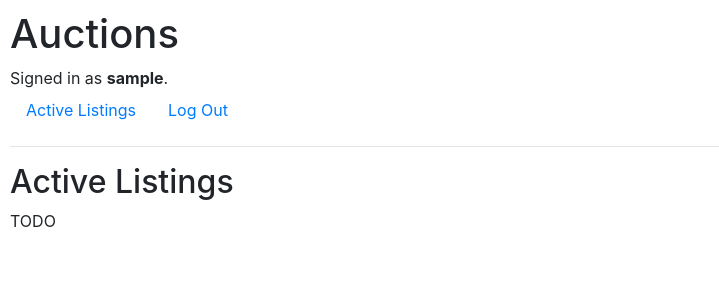
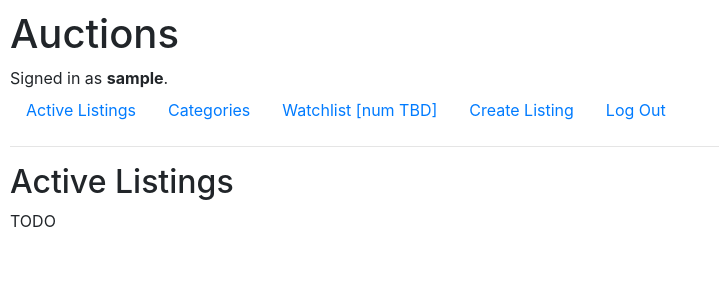
Before and after one commit to assafam/cs50w, a Django app: page / in a window 1280 px wide. Shown: the top 300 px of the page, without its empty margins (0-719 px from the left). Run offline with Django 3.2, Linux system fonts and the light colour scheme; the visitor is signed in with stand-in values (Sample User, id 1); parts of the project's set-up code (start-up, migrations or seed data) failed here and were passed over; some libraries are stand-ins or nearby versions.

Commit message:
Created models

```diff
--- a/commerce/auctions/models.py
+++ b/commerce/auctions/models.py
@@ -4,3 +4,26 @@ from django.db import models
 
 class User(AbstractUser):
     pass
+
+class Category(models.Model):
+    name = models.CharField(max_length=64)
+
+class Auction(models.Model):
+    title = models.CharField(max_length=256)
+    description = models.CharField(max_length=1024)
+    starting_bid = models.DecimalField(max_digits=10, decimal_places=2)
+    image_url = models.CharField(max_length=256)
+    category = models.ForeignKey(Category, on_delete=models.SET_NULL, blank=True, null=True, related_name="auctions")
+    creation_time = models.DateTimeField
+    created_by = models.ForeignKey(User, on_delete=models.CASCADE, related_name="auctions_created")
+    watchers = models.ManyToManyField(User, on_delete=models.CASCADE, related_name="auction_watchlist")
+
+class Bid(models.Model):
+    auction = models.ForeignKey(Auction, on_delete=models.CASCADE, related_name="bids")
+    user = models.ForeignKey(User, on_delete=models.CASCADE)
+    bid = models.DecimalField(max_digits=10, decimal_places=2)
+
+class Comment(models.Model):
+    text = models.CharField(max_length=1024)
+    auction = models.ForeignKey(Auction, on_delete=models.CASCADE, related_name="comments")
+    user = models.ForeignKey(User, on_delete=models.CASCADE)
--- a/commerce/auctions/templates/auctions/layout.html
+++ b/commerce/auctions/templates/auctions/layout.html
@@ -20,7 +20,16 @@
             <li class="nav-item">
                 <a class="nav-link" href="{% url 'index' %}">Active Listings</a>
             </li>
+            <li class="nav-item">
+                <a class="nav-link" href="{% url 'categories' %}">Categories</a>
+            </li>
             {% if user.is_authenticated %}
+                <li class="nav-item">
+                    <a class="nav-link" href="{% url 'watchlist' %}">Watchlist [num TBD]</a>
+                </li>
+                <li class="nav-item">
+                    <a class="nav-link" href="{% url 'create' %}">Create Listing</a>
+                </li>
                 <li class="nav-item">
                     <a class="nav-link" href="{% url 'logout' %}">Log Out</a>
                 </li>
--- a/commerce/auctions/urls.py
+++ b/commerce/auctions/urls.py
@@ -6,5 +6,8 @@ urlpatterns = [
     path("", views.index, name="index"),
     path("login", views.login_view, name="login"),
     path("logout", views.logout_view, name="logout"),
-    path("register", views.register, name="register")
+    path("register", views.register, name="register"),
+    path("categories", views.categories, name="categories"),
+    path("watchlist", views.watchlist, name="watchlist"),
+    path("create", views.create, name="create"),
 ]
--- a/commerce/auctions/views.py
+++ b/commerce/auctions/views.py
@@ -1,6 +1,6 @@
 from django.contrib.auth import authenticate, login, logout
 from django.db import IntegrityError
-from django.http import HttpResponse, HttpResponseRedirect
+from django.http import HttpResponseRedirect
 from django.shortcuts import render
 from django.urls import reverse
 
@@ -10,6 +10,14 @@ from .models import User
 def index(request):
     return render(request, "auctions/index.html")
 
+def categories(request):
+    return render(request, "auctions/categories.html")
+
+def watchlist(request):
+    return render(request, "auctions/watchlist.html")
+
+def create(request):
+    return render(request, "auctions/create.html")
 
 def login_view(request):
     if request.method == "POST":
```
Also changed, not shown: commerce/commerce/urls.py (line endings or trailing spaces).
